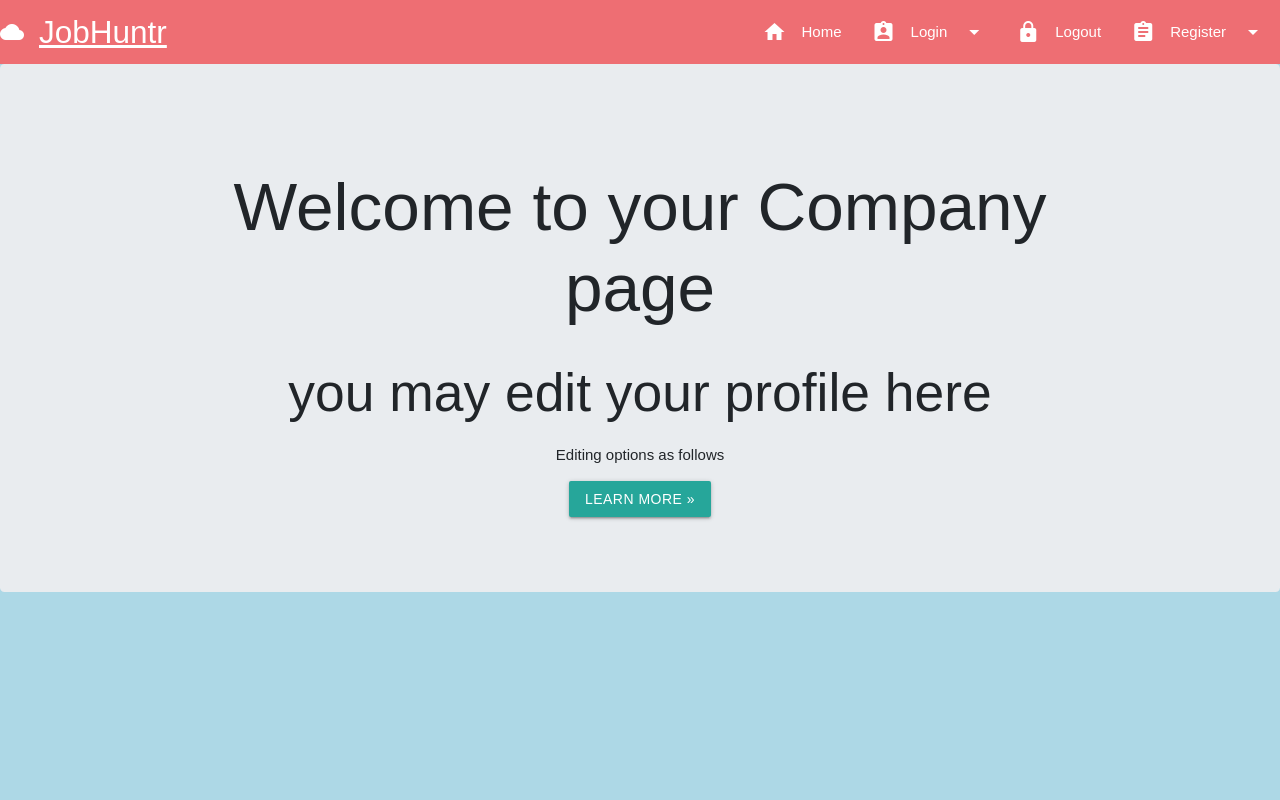
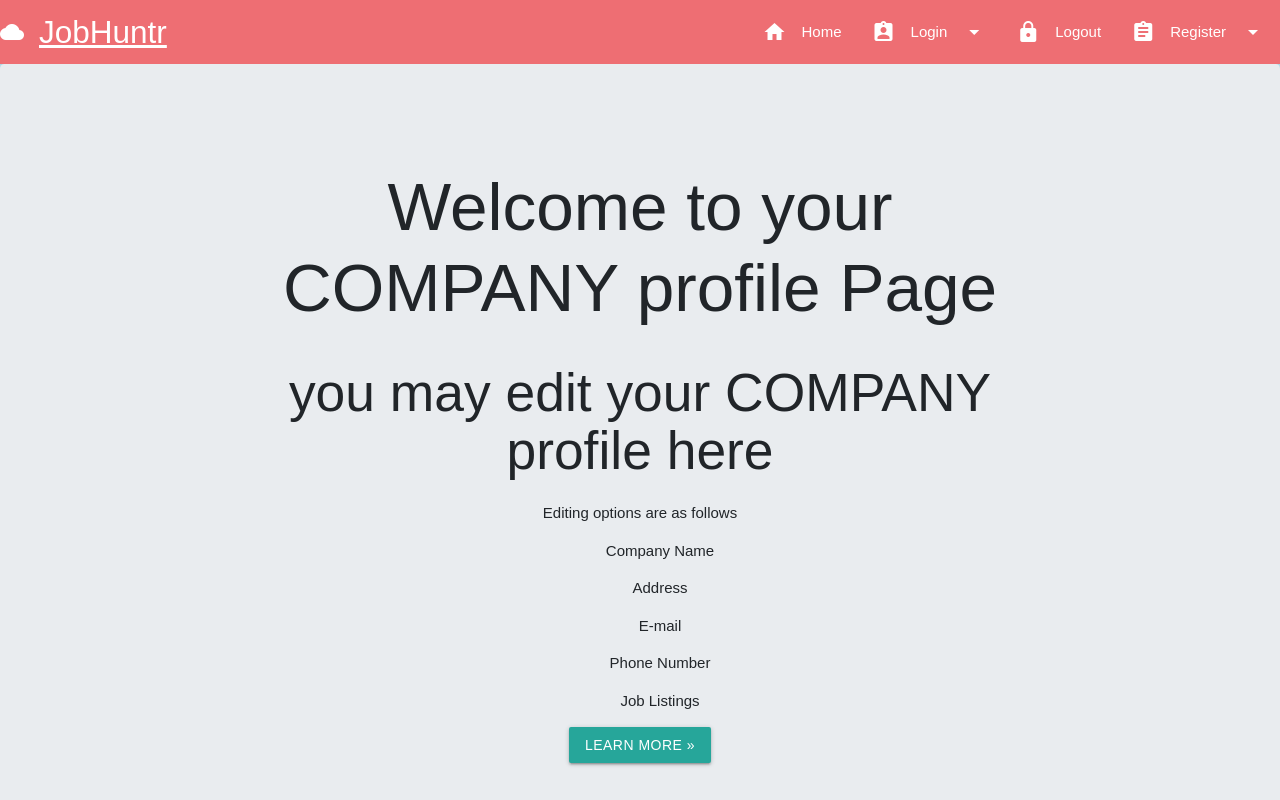
Before and after one commit to michaelnunzio/finalProject, a React (Create React App) app in the folder final-app/client/: page /compHome in a window 1280 px wide. Built offline with nearby package versions, Linux system fonts and the light colour scheme.

Commit message:
merging check

```diff
--- a/final-app/client/src/component/compHome/compHome.js
+++ b/final-app/client/src/component/compHome/compHome.js
@@ -5,13 +5,20 @@ function compHome(){
     return(
         <div class="jumbotron center">
             <div class="container">
-                <h1 class="display-3">Welcome to your Company page</h1>
+                <h1 class="display-3">Welcome to your COMPANY profile Page</h1>
 
-                <h2 class="display-6">you may edit your profile here</h2>
+                <h2 class="display-6">you may edit your COMPANY profile here</h2>
 
 
 
-                <p>Editing options as follows</p>
+                <p>Editing options are as follows</p>
+
+                    <ol>Company Name</ol>
+                    <ol>Address</ol>
+                    <ol>E-mail</ol>
+                    <ol>Phone Number</ol>
+                    <ol>Job Listings</ol>
+
 
                 <p><a class="btn btn-primary btn-lg" href="/" role="button">Learn more &raquo;</a></p>
             </div>
--- a/final-app/client/src/component/userHome/userHome.js
+++ b/final-app/client/src/component/userHome/userHome.js
@@ -11,7 +11,14 @@ function userHome(){
 
 
 
-                <p>Editing options as follows</p>
+                <p>Editing options are as follows</p>
+
+                    <ol>Name</ol>
+                    <ol>Address</ol>
+                    <ol>E-mail</ol>
+                    <ol>Phone Number</ol>
+                    <ol>Favorite Technologies</ol>
+
 
                 <p><a class="btn btn-primary btn-lg" href="/" role="button">Learn more &raquo;</a></p>
             </div>
```
Also changed, not shown: 1 other file (tests, documents, lock files or other folders).
